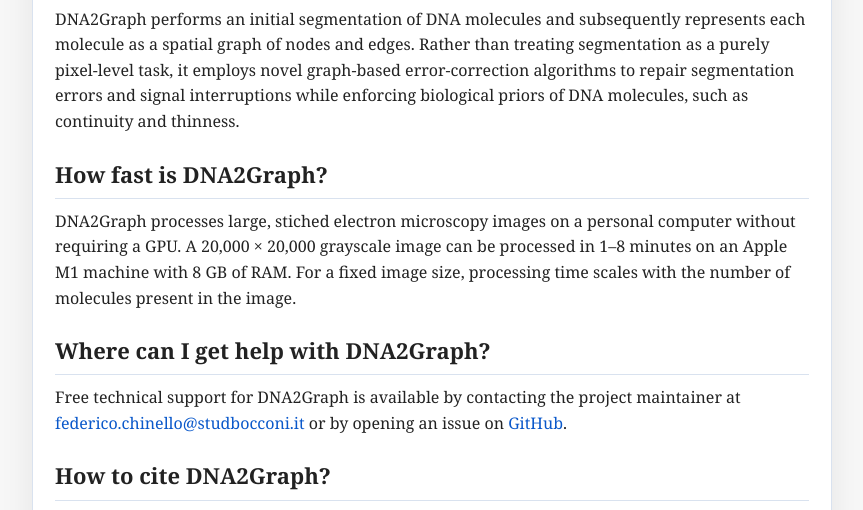
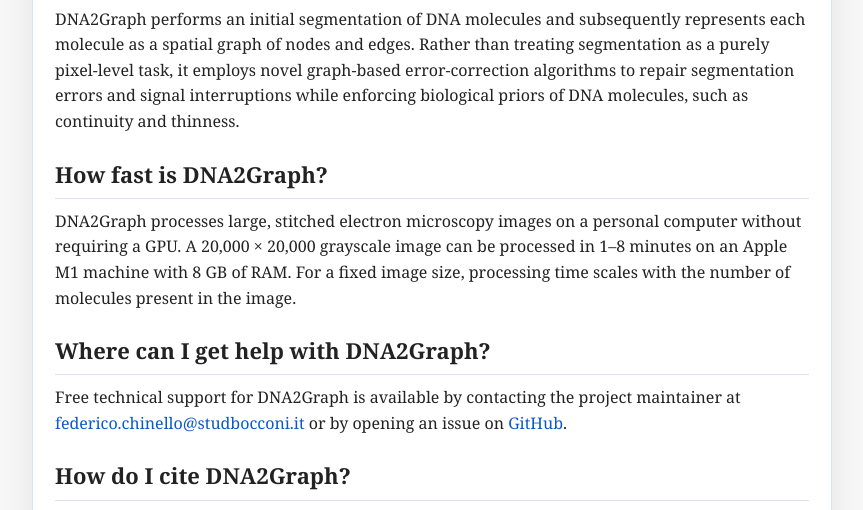
Before and after one commit to chinefed/DNA2Graph, a plain HTML site: page website/index.html in a window 1280 px wide. Shown: the part 2285-2795 px from the top of the page, without its empty margins (193-1056 px from the left). Drawn offline with Linux system fonts and the light colour scheme.

Commit message:
Updated website

```diff
--- a/website/index.html
+++ b/website/index.html
@@ -89,7 +89,7 @@
           <section id="how-fast">
             <p>
             <h2>How fast is DNA2Graph?</h2>
-            DNA2Graph processes large, stiched electron microscopy images on a personal computer without requiring a GPU. A 20,000 × 20,000 grayscale image can be processed in 1–8 minutes on an Apple M1 machine with 8 GB of RAM. For a fixed image size, processing time scales with the number of molecules present in the image.
+            DNA2Graph processes large, stitched electron microscopy images on a personal computer without requiring a GPU. A 20,000 × 20,000 grayscale image can be processed in 1–8 minutes on an Apple M1 machine with 8 GB of RAM. For a fixed image size, processing time scales with the number of molecules present in the image.
             </p>
           </section>
 
@@ -106,7 +106,7 @@
 
           <section id="citation">
             <p>
-            <h2>How to cite DNA2Graph?</h2>
+            <h2>How do I cite DNA2Graph?</h2>
 
             <div class="code-block">
                 <p>F. Chinello, M. Giannattasio, E. Zanella, F. Bruno, F. M. Buffa, and Y. Doksani.</p>
```
Also changed, not shown: website/docs.html (+1 -1 lines), website/outputs.html (+1 -1 lines).
